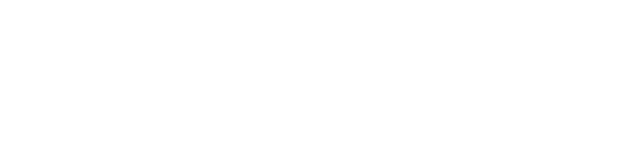
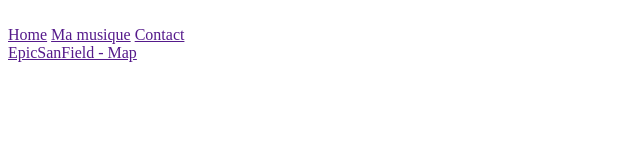
Before and after one commit to EpicSanBeats/epicsanbeats-portfolio.github.io, a plain HTML site: page index.html in a window 1280 px wide. Shown: the whole page, without its empty margins (0-640 px from the left). Drawn offline with Linux system fonts and the light colour scheme.

Commit message:
add html structure with comment

```diff
--- a/index.html
+++ b/index.html
@@ -12,7 +12,37 @@
 </head>
 
 <body>
+    <!-- /--- HEADER ---/ -->
+    <header class="container">
+        <!-- /--- NAVBAR ---/ -->
+        <nav class="navbar">
+            <div class="navLogo">
+                <img src="#" alt="">
+            </div>
+            <div class="navLink">
+                <a href="" class="navitem">Home</a>
+                <a href="" class="navitem">Ma musique</a>
+                <a href="" class="navitem">Contact</a>
+            </div>
+            <div class="navLinkR">
+                <a href="" class="navitem">EpicSanField - Map</a>
+            </div>
+        </nav>
+        <!-- ... / NAVBAR / ... -->
+    </header>
+    <!-- ... / HEADER / ... -->
 
+    <!-- /--- HERO ---/ -->
+
+    <!-- ... / HERO / ... -->
+
+    <!-- /--- SECTION 1 ---/ -->
+
+    <!-- ... / SECTION 1 / ... -->
+
+    <!-- /--- FOOTER ---/ -->
+
+    <!-- ... / FOOTER / ... -->
 </body>
 
 </html>
```
